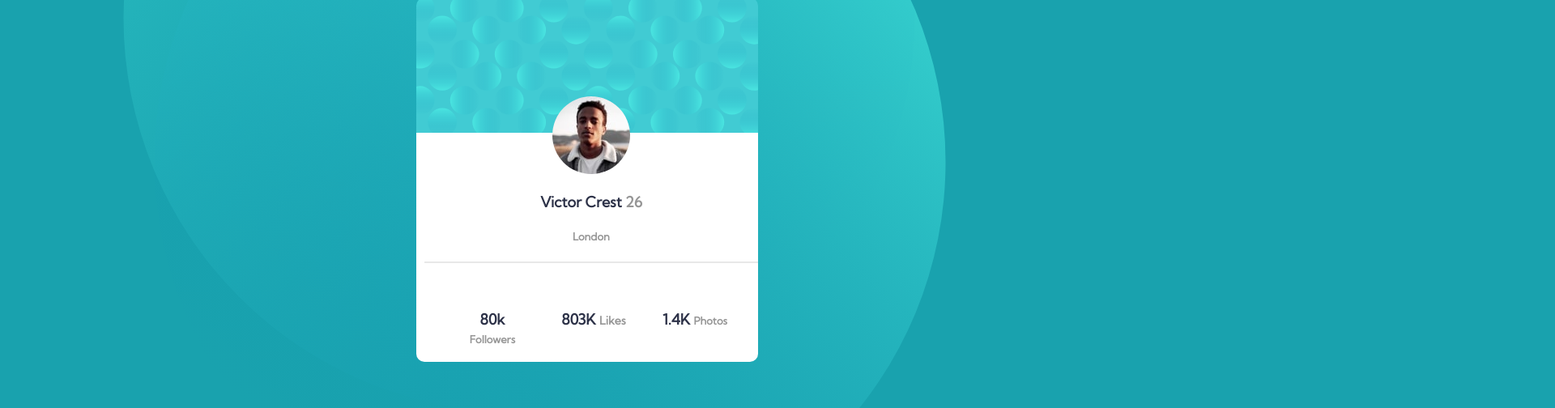
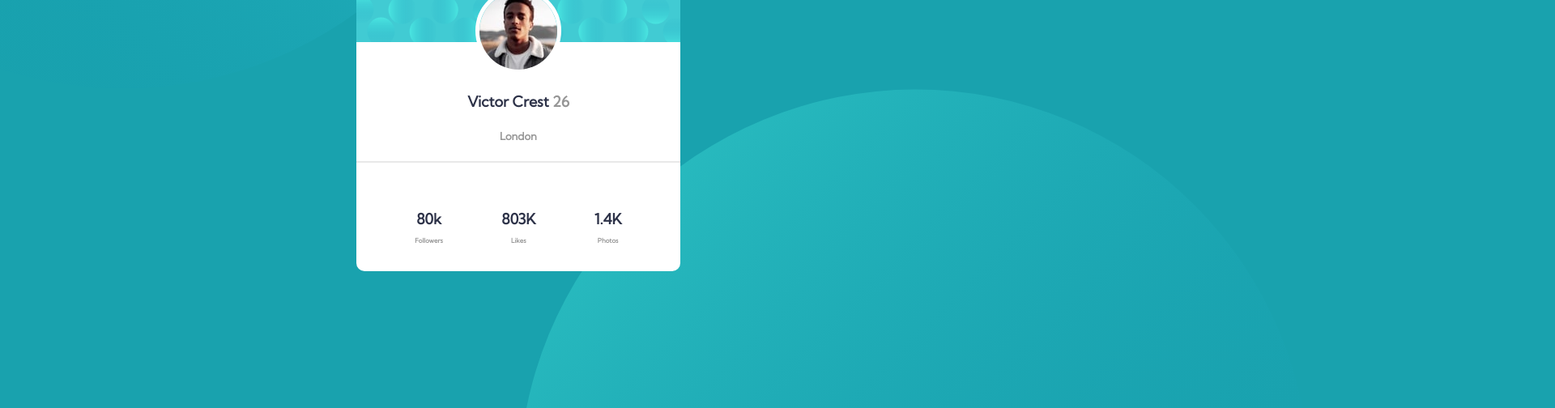
Before and after one commit to projectrevolution/profile-card-component-main, a plain HTML site: page index.html in a window 1280 px wide. Shown: the part 290-794 px from the top of the page at 81% size, 1920 px wide, since content can reach past the window. Drawn offline with Linux system fonts and the light colour scheme.

Commit message:
refactor css and fix bottom and top pattern

```diff
--- a/css/style.css
+++ b/css/style.css
@@ -14,57 +14,68 @@ html {
 
 
 body {
-  display: flex;
-  justify-content: center;
-  align-items: center;
-  width: 1440px;
+  max-width: 1440px;
   height: 100%;
   margin: 0 auto;
   font-family: 'Kumbh Sans';
   font-size: 18px;
   color: #2d3248;
   font-weight: 700;
-  background-image: url("/images/bg-pattern-bottom.svg") , url("/images/bg-pattern-top.svg");
-  background-position: right 150px bottom, left 190px top;
-  background-repeat: no-repeat;
   background-color: #19a2ae;
+  overflow: hidden;
 
+
+}
+
+body::before, body::after {
+  position: absolute;
+  content: '';
+  width: 100vw;
+  height: 100vh;
+  background-size: auto;
+  transform: translate(-50%, -50%); }
+
+body::before {
+  top: 0;
+  left: 0;
+  background: url("/images/bg-pattern-top.svg") no-repeat bottom right;
+}
+
+body::after {
+  top: 100%;
+  left: 100%;
+  background: url("/images/bg-pattern-bottom.svg") no-repeat top left;
 }
 
 .container {
   display: flex;
+  flex-wrap: nowrap;
   justify-content: center;
   align-items: center;
-  width: 30%;
-
+  max-width: 100%;
+  height: 100%;
 }
 
-.card {
-  display: flex;
-  justify-content: center;
-  align-items: center;
+.profile-card {
   text-align: center;
   border-radius: 10px 10px 10px 10px;
-  padding: 0px 0px 100px 0px;
   background-image: url("/images/bg-pattern-card.svg");
   background-color: white;
   background-repeat: no-repeat;
   background-size: 100% 37%;
   height: 450px;
-  width: 100%;
+  padding-top: 100px;
+  max-width: 100%;
+  width: 400px;
+  margin: 30px;
+  z-index: 10;
 
-  margin-left: 10px;
-  margin-top: 223px;
 }
 
-.image1 {
-  margin-left: 10px;
-  margin-top: 269px;
-  width: 100%;
-}
 
 .image {
   border-radius: 50%;
+  border: 5px solid white;
 
 }
 
@@ -88,60 +99,22 @@ hr.solid {
   border-color: #E8E8E8;
 }
 
-.followers {
-  color: #969696;
-  font-size: 13px;
+.social-media {
+  display: flex;
+  justify-content: space-evenly;
+  margin-top: 40px;
 }
 
-.likes {
+.social-media .social-media-item .text {
+  font-size: 8px;
   color: #969696;
-  font-size: 14px;
 
 }
 
-.photos {
-  color: #969696;
-  font-size: 13px;
-
+.number {
+  margin-bottom: 0px;
 }
 
-.information {
-  display: flex;
-  list-style-type: none;
-  padding-bottom: 45px;
-
+.attribution {
+  text-align: center;
 }
-
-li {
-  width: 82px;
-  height: 47px;
-  margin-left: 43px;
-  float: left;
-  text-align: center;
-  margin-top: 40px;
-}
-
-
-/* @media only screen and (max-width: 767px) {
-
-  .card {
-    margin-top: 265px;
-    margin-left: 30px;
-  }
-}
-
-@media only screen and (min-device-width: 768px) and (max-device-width: 1024px) and (-webkit-min-device-pixel-ratio: 2) {
-  .card {
-    margin-top: 265px;
-    margin-left: 240px;
-  }
-}
-
-@media only screen and (min-device-width: 320px) and (max-device-width: 480px) and (-webkit-min-device-pixel-ratio: 2) {
-  .card {
-    margin-top: 265px;
-    margin-left: 1px;
-    max-width: 100%;
-    width: 21%;
-  }
-} */
--- a/index.html
+++ b/index.html
@@ -12,32 +12,41 @@
   <title>Frontend Mentor | Profile card component</title>
 
 </head>
+
 <body>
   <div class="container">
-    <div class="card">
+    <div class="profile-card">
 
-      <div class="image1">
+      <img class="image" src="/images/image-victor.jpg" alt="victor">
 
-        <img class="image" src="/images/image-victor.jpg" alt="victor">
+      <p>Victor Crest <span class="age">26</span></p>
+      <p class="city">London</p>
 
-        <p>Victor Crest <span class="age">26</span></p>
-        <p class="city">London</p>
+      <hr class="solid">
+      <div class="social-media">
 
-        <hr class="solid">
+        <div class="social-media-item">
+          <p class="number">80k</p>
+          <span class="text">Followers</span>
 
-        <ul class="information">
-          <li>80k <span class="followers">Followers</span></li>
-          <li>803K <span class="likes">Likes</span></li>
-          <li>1.4K <span class="photos">Photos</span></li>
-        </ul>
+        </div>
 
+        <div class="social-media-item">
+          <p class="number">803K</p>
+          <span class="text">Likes</span>
+        </div>
+
+        <div class="social-media-item">
+          <p class="number">1.4K</p>
+          <span class="text">Photos</span>
+        </div>
       </div>
     </div>
   </div>
-  <!-- <div class="attribution">
+  <div class="attribution">
     Challenge by <a href="https://www.frontendmentor.io?ref=challenge" target="_blank">Frontend Mentor</a>.
-    Coded by <a href="#">Your Name Here</a>.
-  </div> -->
+    Coded by <a href="https://github.com/projectrevolution">ProjectRevo</a>.
+  </div>
 </body>
 
 </html>
```
